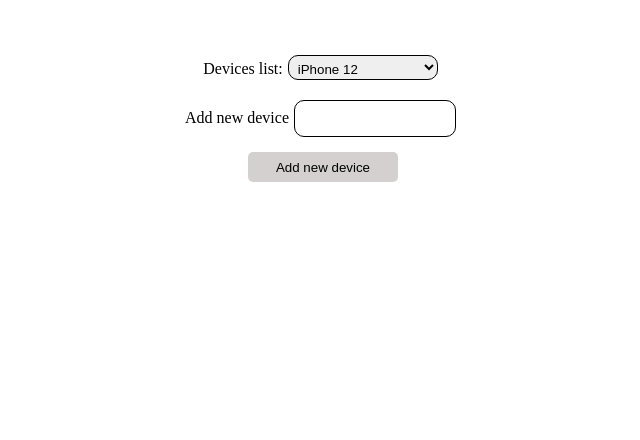
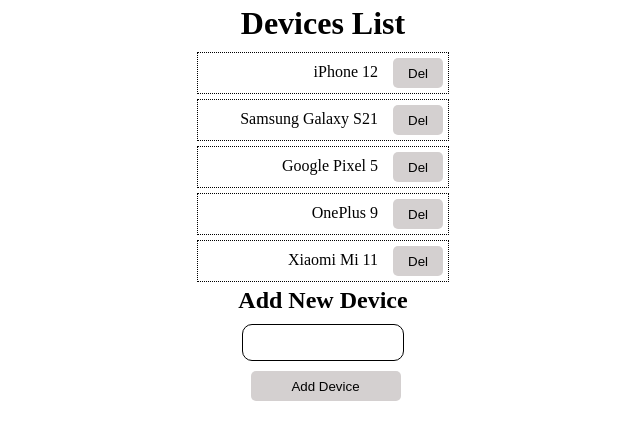
Before and after one commit to his984/tarmeez-react-course, a React (Create React App) app: page / in a window 1280 px wide. Shown: the top 440 px of the page, without its empty margins (317-957 px from the left). Built offline with nearby package versions, Linux system fonts and the light colour scheme.

Commit message:
Delete In Array State

```diff
--- a/src/App.css
+++ b/src/App.css
@@ -1,10 +1,13 @@
 /* App Style */
 .App {
+  display: flex;
   text-align: center;
+  justify-content: center;
 }
-div {
-  margin: 50px;
-  height: 200px;
+.container {
+  display: flex;
+  flex-direction: column;
+  align-items: center;
 }
 
 label {
@@ -12,8 +15,7 @@
   margin: 10px;
 }
 
-input,
-select {
+input {
   width: 150px;
   height: 25px;
   border-radius: 10px;
@@ -27,4 +29,22 @@
   border-radius: 5px;
   background-color: rgb(212, 208, 208);
   border: none;
+  margin: 5px;
 }
+
+span {
+  margin: 10px;
+}
+.items {
+  width: 250px;
+  display: flex;
+  justify-content: flex-end;
+  border: dotted 1px black;
+  margin-top: 5px;
+}
+h1 {
+  margin: 5px;
+}
+h2 {
+  margin: 5px;
+}
--- a/src/App.js
+++ b/src/App.js
@@ -5,7 +5,7 @@
 function App() {
   return (
     <div className="App">
-      <MyForm></MyForm>
+      <MyForm />
     </div>
   );
 }
@@ -13,48 +13,62 @@
 
 // My Form
 function MyForm() {
-  const [addNewDevice, setAddNewDevice] = useState("");
-  const [newDevice, setNewDevice] = useState([
+  // Devices List
+  const [devices, setDevices] = useState([
     "iPhone 12",
     "Samsung Galaxy S21",
     "Google Pixel 5",
     "OnePlus 9",
     "Xiaomi Mi 11",
   ]);
-  // Function handle adding new device
+
+  // New device input
+  const [newDeviceName, setNewDeviceName] = useState("");
+
+  // Function to handle adding new device
   function handleAddNewDevice() {
-    if (addNewDevice.trim() !== "") {
-      setNewDevice([...newDevice, addNewDevice]);
-      setAddNewDevice(""); // Clear input field after adding
+    if (newDeviceName.trim() !== "") {
+      setDevices((prevDevices) => [...prevDevices, newDeviceName]);
+      setNewDeviceName(""); // Clear input field after adding
     }
   }
+
+  // Function to handle deleting a device
+  function handleDeleteDevice(deviceToDelete) {
+    setDevices(devices.filter((device) => device !== deviceToDelete));
+  }
+
   // Devices list
-  const devicesList = newDevice.map((device) => {
+  const devicesList = devices.map((device) => {
     return (
-      <option key={device} value={device}>
-        {device}
-      </option>
+      <div className="items" key={device}>
+        <span>{device}</span>
+        <button
+          style={{ width: "50px" }}
+          type="button"
+          onClick={() => handleDeleteDevice(device)}
+        >
+          Del
+        </button>
+      </div>
     );
   });
 
   return (
-    <div>
-      <label>
-        Devices list:
-        <select>{devicesList}</select>
-      </label>
+    <div className="container">
+      <h1>Devices List</h1>
+      <div>{devicesList}</div>
 
-      <label>
-        Add new device
-        <input
-          type="text"
-          value={addNewDevice}
-          onChange={(e) => {
-            return setAddNewDevice(e.target.value);
-          }}
-        />
-      </label>
-      <button onClick={handleAddNewDevice}>Add new device</button>
+      <h2>Add New Device</h2>
+      <input
+        type="text"
+        value={newDeviceName}
+        onChange={(e) => setNewDeviceName(e.target.value)}
+      />
+
+      <button onClick={handleAddNewDevice} style={{ marginLeft: "10px" }}>
+        Add Device
+      </button>
     </div>
   );
 }
```
